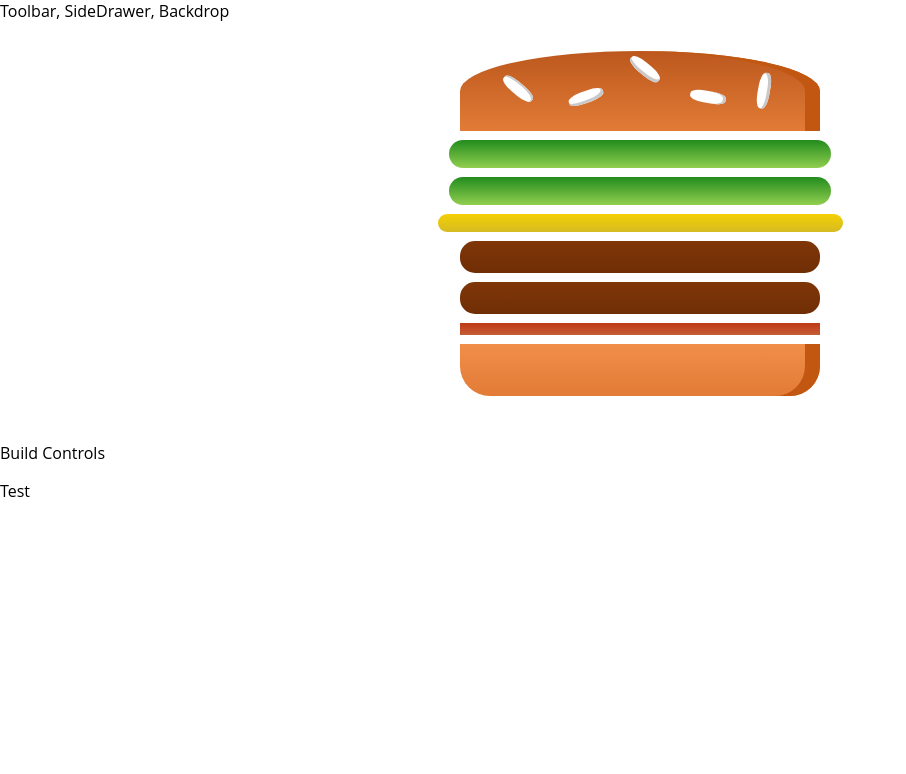
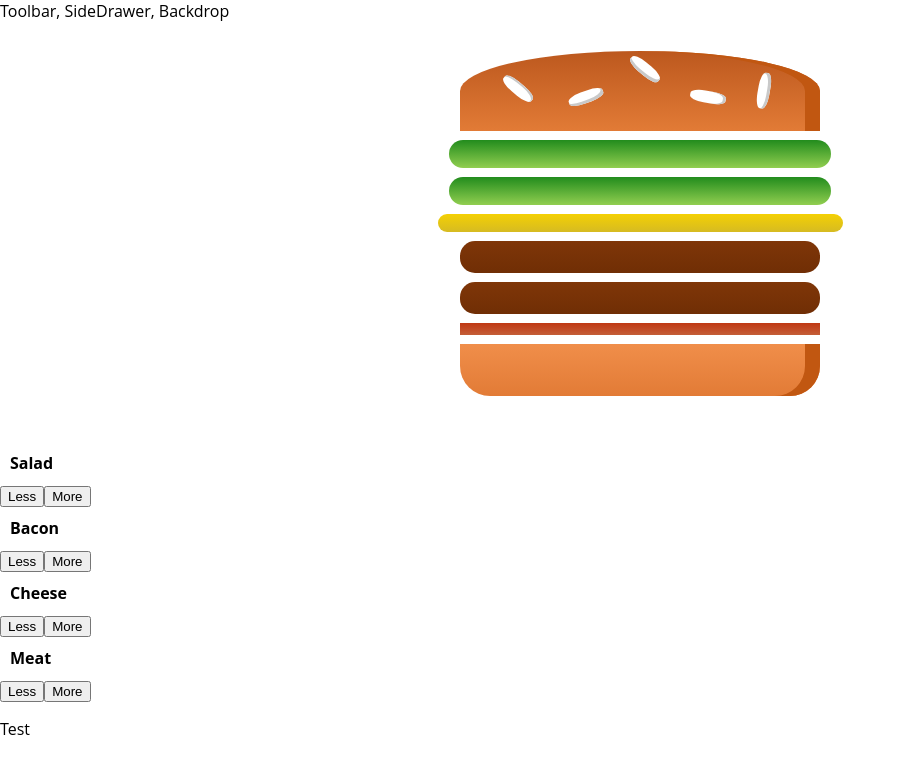
Before and after one commit to pratiknarkar25/burger_builder_application, a React app: page / in a window 1280 px wide. Shown: the top 774 px of the page, without its empty margins (0-906 px from the left). Built offline with nearby package versions, Linux system fonts and the light colour scheme.

Commit message:
132 Outputting multiple build controls

```diff
--- a/src/components/Burger/BuiltControls/BuiltControl.css
+++ b/src/components/Burger/BuiltControls/BuiltControl.css
@@ -0,0 +1,56 @@
+.BuildControl {
+    display: flex;
+    justify-content: space-between;
+    align-items: center;
+    margin: 5px 0;
+}
+
+.BuildControl button {
+    display: block;
+    font: inherit;
+    padding: 5px;
+    margin: 0 5px;
+    width: 80px;
+    border: 1px solid #AA6817;
+    cursor: pointer;
+    outline: none;
+}
+
+.BuildControl button:disabled {
+    background-color: #AC9980;
+    border: 1px solid #7E7365;
+    color: #ccc;
+    cursor: default;
+}
+
+.BuildControl button:hover:disabled {
+    background-color: #AC9980;
+    color: #ccc;
+    cursor: not-allowed;
+}
+
+.Label {
+    padding: 10px;
+    font-weight: bold;
+    width: 80px;
+}
+
+.BuildControl .Less {
+    background-color: #D39952;
+    color: red;
+}
+
+.BuildControl .More {
+    background-color: #8F5E1E;
+    color: white;
+}
+
+.BuildControl .Less:hover, .BuildControl .Less:active {
+    background-color: #DAA972;
+    color: white;
+}
+
+.BuildControl .More:hover,.BuildControl .More:active {
+    background-color: #99703F;
+    color: white;
+}
--- a/src/components/Burger/BuiltControls/BuiltControl.js
+++ b/src/components/Burger/BuiltControls/BuiltControl.js
@@ -1,12 +1,14 @@
 import React from 'react'
 import classes from './BuiltControl.css'
 
-const BuiltControl = (props) => {
-  <div>
-    <div className={classes.Label}>{props.label></div>
+const BuiltControl = (props) => (
+  <div className={classes.BuiltControl}>
+    <div className={classes.Label}>
+       {props.label}
+    </div>
     <button className={classes.Less}>Less</button>
     <button className={classes.More}>More</button>
   </div>
-}
+)
 
 export default BuiltControl;
--- a/src/components/Burger/BuiltControls/BuiltControls.css
+++ b/src/components/Burger/BuiltControls/BuiltControls.css
@@ -37,7 +37,7 @@
 
 .BuildControl .Less {
     background-color: #D39952;
-    color: white;
+    color: red;
 }
 
 .BuildControl .More {
--- a/src/components/Burger/BuiltControls/BuiltControls.js
+++ b/src/components/Burger/BuiltControls/BuiltControls.js
@@ -1,6 +1,25 @@
+import React from 'react'
+import classes from './BuiltControls.css'
+import BuiltControl from './BuiltControl'
+
+const controls = [
+    {label: 'Salad', type: 'salad'},
+    {label: 'Bacon', type: 'bacon'},
+    {label: 'Cheese', type: 'cheese'},
+    {label: 'Meat', type: 'meat'}
+]
 
 const BuiltControls = (props) => {
-
-}
+  return(
+    <div className={classes.BuiltControls}>
+      { controls.map((control) => (
+          <BuiltControl
+            key={control.label}
+            label={control.label}
+            type={control.type} />
+       ))}
+    </div>
+   )
+};
 
 export default BuiltControls;
--- a/src/containers/BurgerBuilder/BurgerBuilder.js
+++ b/src/containers/BurgerBuilder/BurgerBuilder.js
@@ -2,6 +2,8 @@
 import React, { Component } from "react"
 import Aux from "../../hoc/Aux";
 import Burger from "../../components/Burger/Burger";
+import classes from '../../components/Burger/BuiltControls/BuiltControls.css'
+import BuiltControls from '../../components/Burger/BuiltControls/BuiltControls'
 
 class BurgerBuilder extends Component{
   // constructor(props){
@@ -22,7 +24,9 @@ class BurgerBuilder extends Component{
     return(
         <Aux>
           <Burger ingredients={this.state.ingredients}/>
-          <div>Build Controls</div>
+          <div>
+            <BuiltControls className={classes.BuiltControl}/>
+          </div>
         </Aux>
         )}
 }
```
